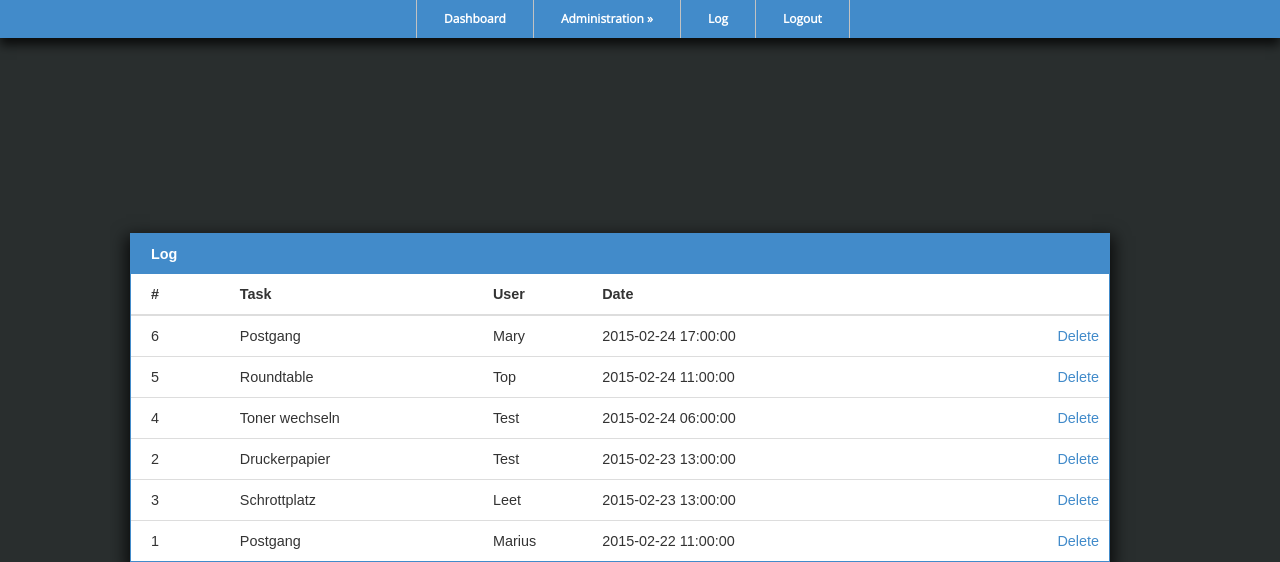
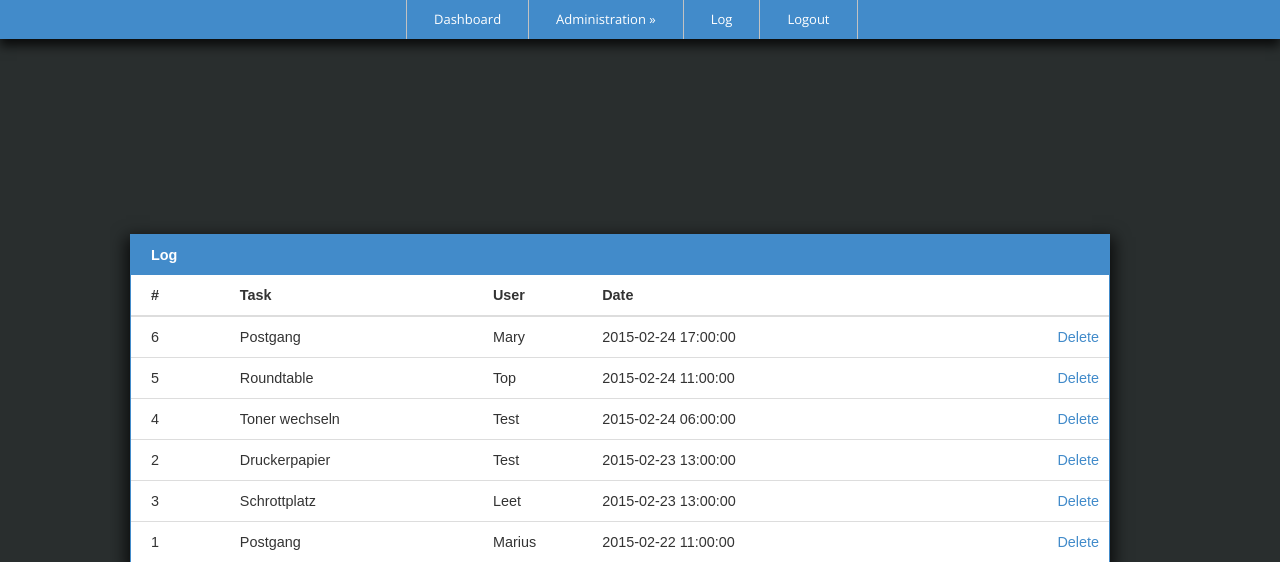
Before and after one commit to MTardchild/Adminsupport, a PHP site: page /log.php in a window 1280 px wide. Shown: the top 562 px of the page. Run offline with PHP 8.4, Linux system fonts and the light colour scheme; a user stored in the database is signed in; data comes from the database, SQL or seed files in the repository.

Commit message:
HTML5 Fixes, some style adjustments

```diff
--- a/head.html
+++ b/head.html
@@ -1,7 +1,7 @@
 <head>
 	<title>Admin Support</title>
 	<link href="style.css" rel="stylesheet">
-
+	<meta charset="UTF-8">
 	<!-- IE6-8 support of HTML5 elements --> <!--[if lt IE 9]>
 	<script src="//html5shim.googlecode.com/svn/trunk/html5.js"></script>
 	<![endif]-->
--- a/style.css
+++ b/style.css
@@ -11,6 +11,7 @@
 body {
 	background-color: #292e2e;
 	font-family: 'Open Sans', sans-serif;
+	-webkit-font-smoothing: antialiased;
 	color: #FFFFFF;
 }
 
@@ -27,7 +28,7 @@ i {
 }
 
 b {
-	font-weight: bold;
+	font-weight: 600;
 }
 
 form {
@@ -132,8 +133,8 @@ td:last-child {
 
 #nav {
 	position: relative;
-	width: 450px;
-	height: 39px;
+	width: 470px;
+	height: 40px;
 	margin: -1px auto;
 }
 
@@ -164,8 +165,8 @@ ul#navigation {
 
 ul#navigation li {
 	display:inline;
-	font-size:12px;
-	font-weight:bold;
+	font-size:13px;
+	font-weight:400;
 	margin:0;
 	padding:0;
 	float:left;
```
